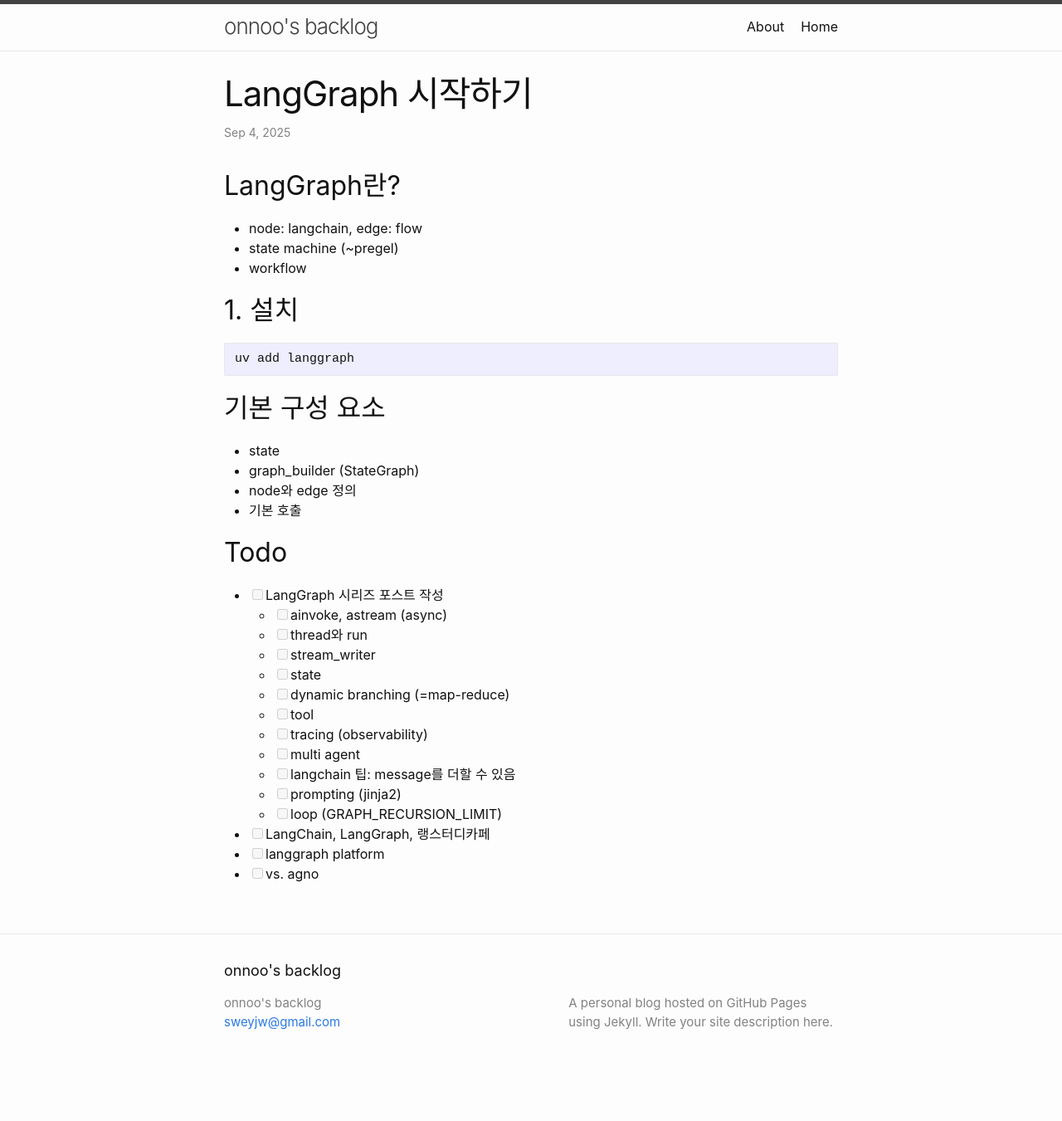
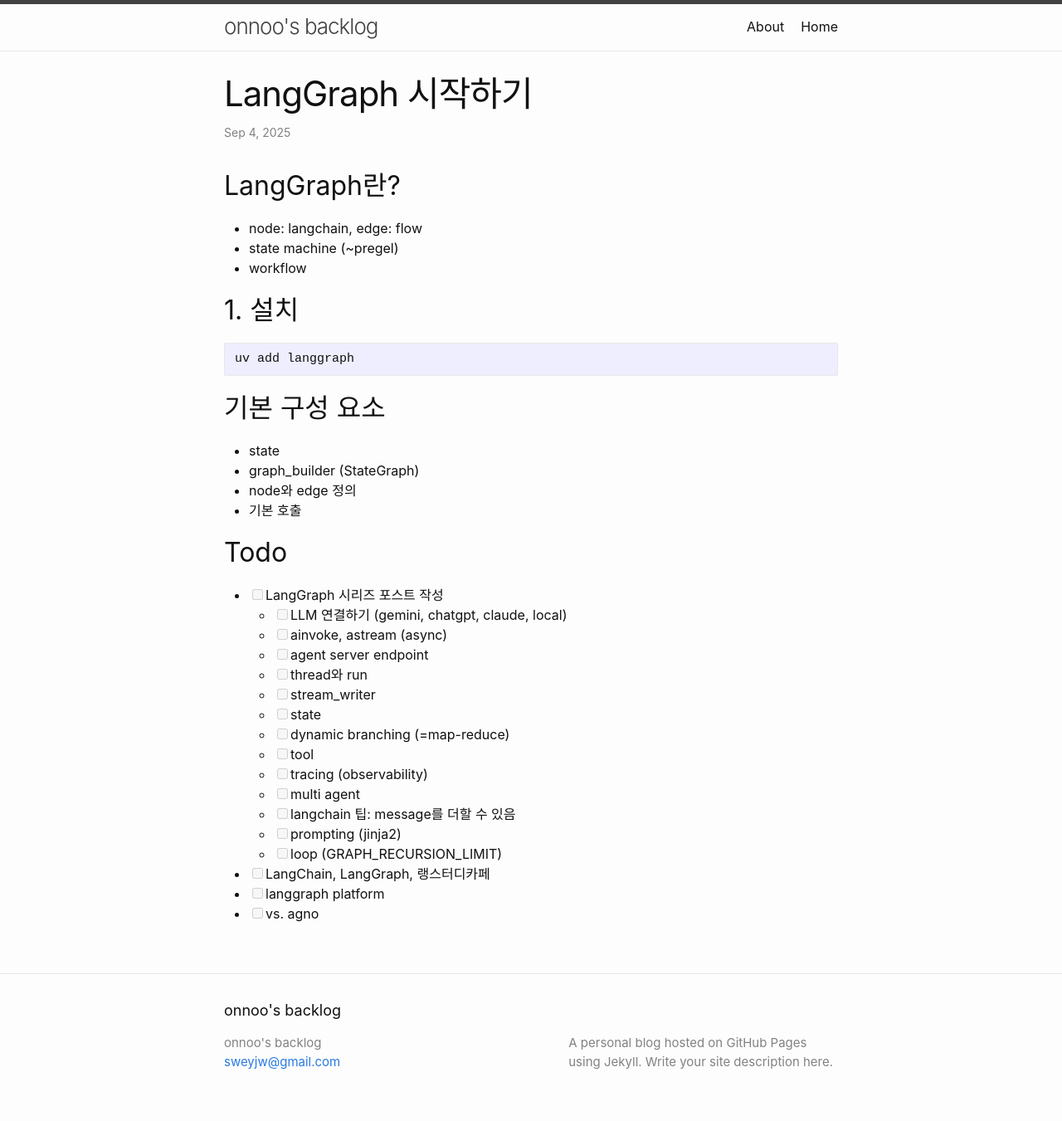
Before and after one commit to onnoo/onnoo.github.io, a Jekyll site: the page built from _posts/2025-09-04-langgraph-시작하기.md, in a window 1280 px wide. Shown: the whole page at 83% size. Built offline with Jekyll 4.4.1, drawn with Linux system fonts in a browser that asks for light colours; before the commit the page ends 1303 px from its top, so only the background shows below that.

Commit message:
Update Blog “2025-09-04-langgraph-시작하기”

```diff
--- a/_posts/2025-09-04-langgraph-시작하기.md
+++ b/_posts/2025-09-04-langgraph-시작하기.md
@@ -26,7 +26,9 @@ uv add langgraph
 
 ## Todo
 - [ ] LangGraph 시리즈 포스트 작성
+  - [ ] LLM 연결하기 (gemini, chatgpt, claude, local)
   - [ ] ainvoke, astream (async)
+  - [ ] agent server endpoint
   - [ ] thread와 run
   - [ ] stream_writer
   - [ ] state
```
